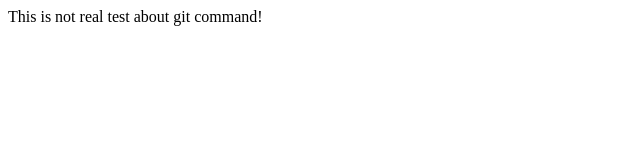
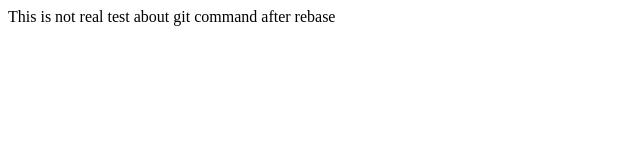
Before and after one commit to twilightc/git-command-test, a plain HTML site: page index.html in a window 1280 px wide. Shown: the full height of the page, 0-640 px from the left. Drawn offline with Linux system fonts and the light colour scheme.

Commit message:
add text "after rebase"

```diff
--- a/index.html
+++ b/index.html
@@ -6,6 +6,6 @@
   <title>Document</title>
 </head>
 <body>
-  This is not real test about git command!
+  This is not real test about git command after rebase
 </body>
 </html>
```
